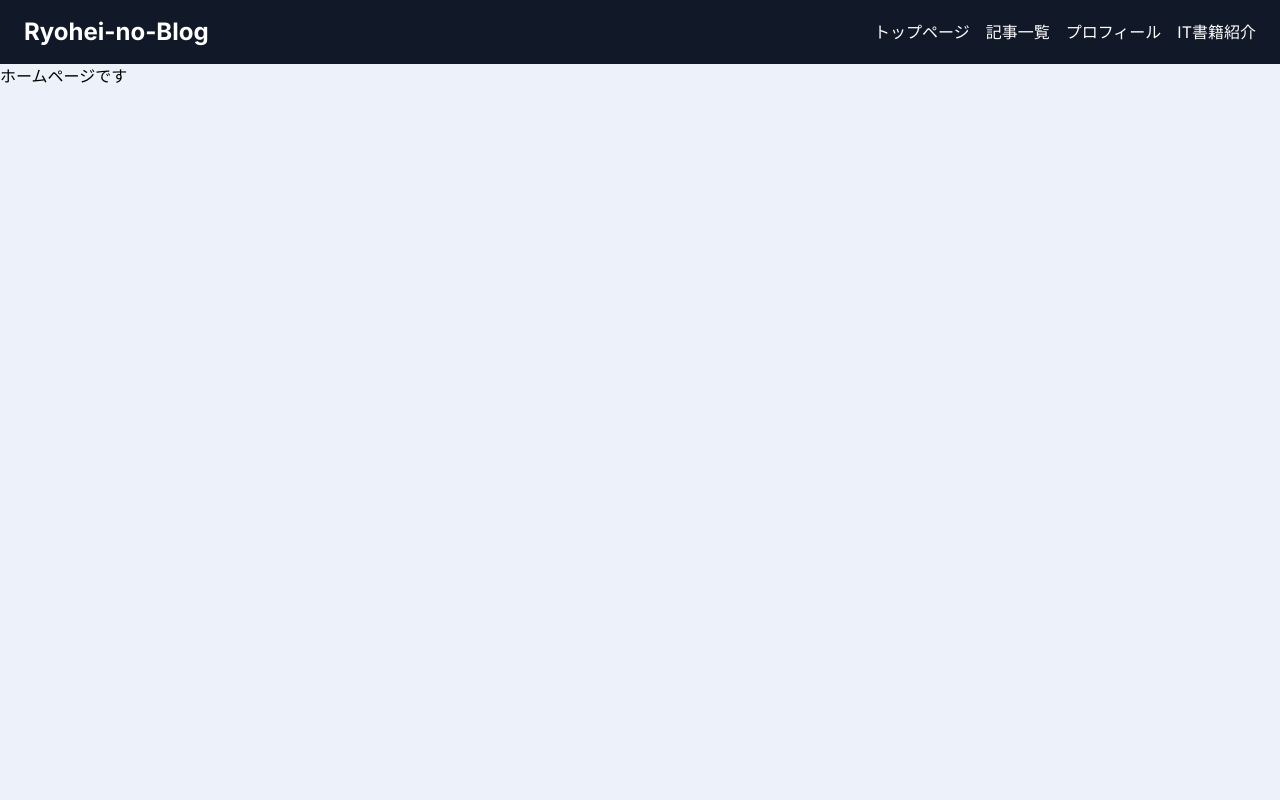
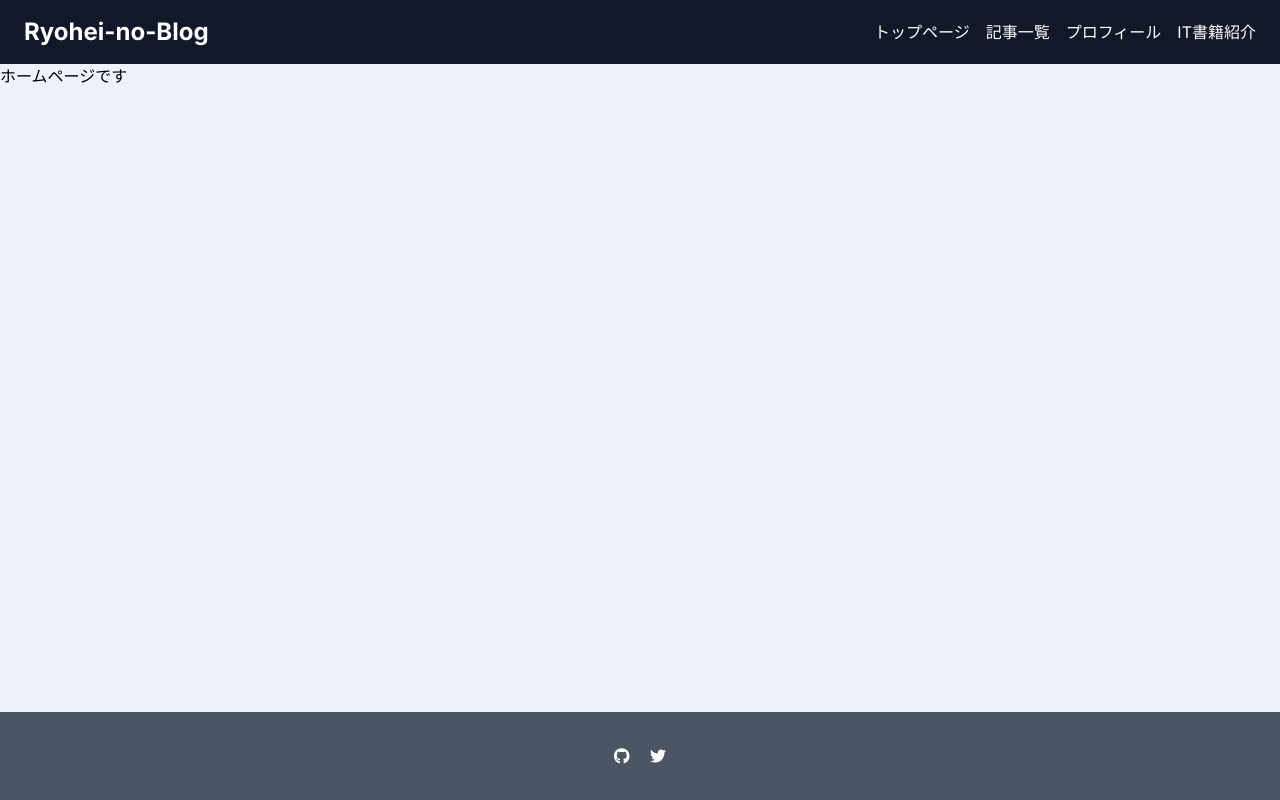
Before and after one commit to hukuryo/Blog-Practice, a Next.js app in the folder next-blog/: page / in a window 1280 px wide. Built offline with nearby package versions, Linux system fonts and the light colour scheme.

Commit message:
フッターのデザインを調整

```diff
--- a/next-blog/app/components/Footer.tsx
+++ b/next-blog/app/components/Footer.tsx
@@ -3,9 +3,11 @@ import { faGithub, faTwitter } from '@fortawesome/free-brands-svg-icons';
 
 export function Footer() {
     return (
-        <footer>
-            <a href="https://github.com/hukuryo"><FontAwesomeIcon icon={faGithub} /></a>
-            <a href="https://twitter.com/hukuryo_"><FontAwesomeIcon icon={faTwitter} /></a>
+        <footer className='w-full pt-8 pb-8 text-center bg-gray-600 absolute bottom-0'>
+            <div className='flex justify-center'>
+                <a href="https://github.com/hukuryo" className='mr-5'><FontAwesomeIcon className='text-white' icon={faGithub} /></a>
+                <a href="https://twitter.com/hukuryo_"><FontAwesomeIcon className='text-white' icon={faTwitter} /></a>
+            </div>
         </footer>
     );
 }
--- a/next-blog/app/page.tsx
+++ b/next-blog/app/page.tsx
@@ -5,10 +5,12 @@ import { Footer } from "./components/Footer";
 
 export default function Home() {
   return (
-    <div>
-      <Header/>
-      <h1>ホームページです</h1>
-
-    </div>
+    <>
+      <div className="relative">
+        <Header/>
+        <h1>ホームページです</h1>
+      </div>
+      <Footer/>
+    </>
   )
 }
```
